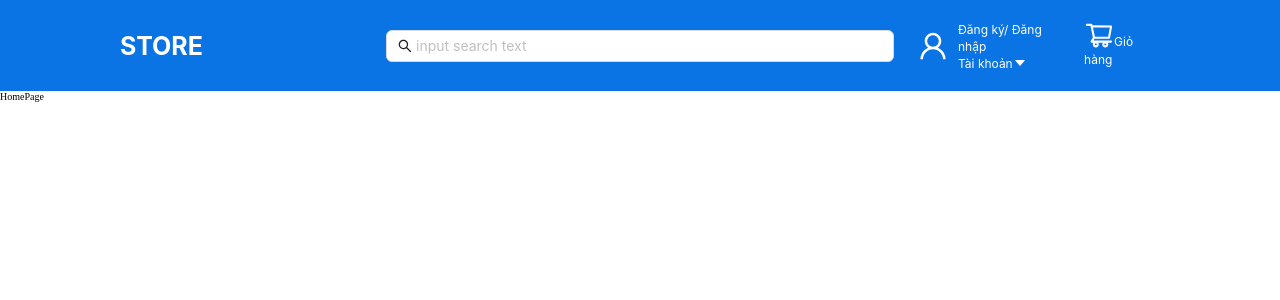
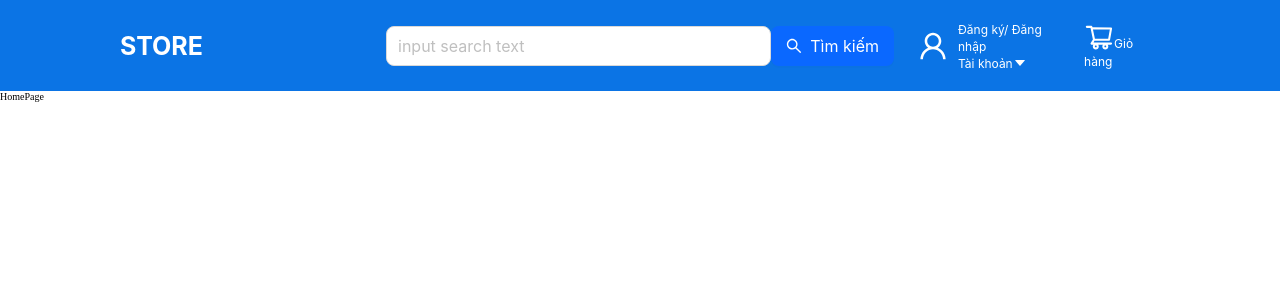
Before and after one commit to Nguyen-Trung-Tien/SMART-STORE, a React (Create React App) app in the folder frontend/: page / in a window 1280 px wide. Shown: the top 300 px of the page. Built offline with nearby package versions, Linux system fonts and the light colour scheme.

Commit message:
update ButtonComponent

```diff
--- /dev/null
+++ b/frontend/src/components/ButtonInputSearch/ButtonInputSearch.jsx
@@ -0,0 +1,39 @@
+import { SearchOutlined } from "@ant-design/icons";
+import { Button, Input } from "antd";
+import React from "react";
+
+const ButtonInputSearch = (props) => {
+  const {
+    placeholder,
+    textButton,
+    size,
+    variant,
+    backgroundColorInput = "#fff",
+    backgroundColorButton = "rgb(10, 104, 255)",
+    colorButton = "#fff",
+  } = props;
+  return (
+    <div style={{ display: "flex" }}>
+      <Input
+        size={size}
+        placeholder={placeholder}
+        variant={variant}
+        style={{ backgroundColor: backgroundColorInput }}
+      />
+      <Button
+        size={size}
+        style={{
+          backgroundColor: backgroundColorButton,
+          border: !variant && "none",
+        }}
+        icon={
+          <SearchOutlined color={colorButton} style={{ color: colorButton }} />
+        }
+      >
+        <span style={{ color: colorButton }}>{textButton}</span>
+      </Button>
+    </div>
+  );
+};
+
+export default ButtonInputSearch;
--- a/frontend/src/components/HeaderComponent/HeaderComponent.jsx
+++ b/frontend/src/components/HeaderComponent/HeaderComponent.jsx
@@ -6,12 +6,12 @@ import {
   WrapperHeaderAccount,
   WrapperTextHeaderSmall,
 } from "./style";
-import Search from "antd/es/transfer/search";
 import {
   UserOutlined,
   CaretDownOutlined,
   ShoppingCartOutlined,
 } from "@ant-design/icons";
+import ButtonInputSearch from "../ButtonInputSearch/ButtonInputSearch";
 
 const HeaderComponent = () => {
   return (
@@ -21,13 +21,17 @@ const HeaderComponent = () => {
           <WrapperTextHeader>STORE</WrapperTextHeader>
         </Col>
         <Col span={12}>
-          <Search
+          <ButtonInputSearch
+            size="large"
+            textButton="Tìm kiếm"
             placeholder="input search text"
             // onSearch={onSearch}
-            enterButton
           />
         </Col>
-        <Col span={6} style={{ display: "flex", gap: "20px" }}>
+        <Col
+          span={6}
+          style={{ display: "flex", gap: "20px", alignItems: "center" }}
+        >
           <WrapperHeaderAccount>
             <UserOutlined style={{ fontSize: "30px" }} />
             <div>
```
